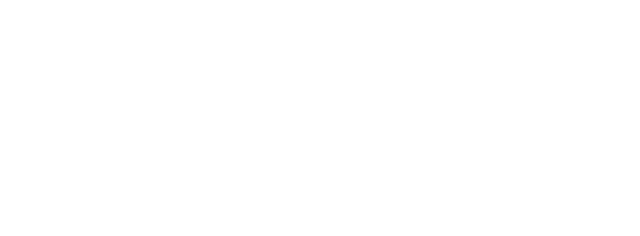
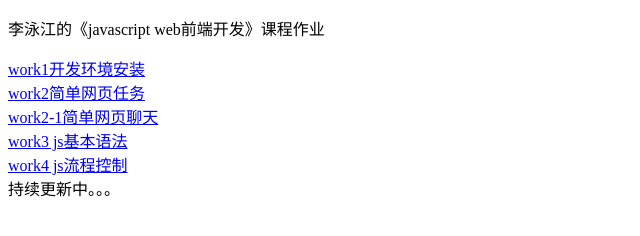
Before and after one commit to mijaclan/jswork, a plain HTML site: page index.html in a window 1280 px wide. Shown: the whole page, without its empty margins (0-640 px from the left). Drawn offline with Linux system fonts and the light colour scheme.

Commit message:
Update index.html

```diff
--- a/index.html
+++ b/index.html
@@ -1 +1,15 @@
-<html></html>
+
+<!DOCTYPE html>
+<head>
+<meta charset="utf-8">
+<title>李泳江的《javascript web前端开发》课程作业</title></head>
+<body>
+<p>李泳江的《javascript web前端开发》课程作业</p>
+<a href='work1/index.html'>work1开发环境安装</a><br>
+<a href='work2/index.html'>work2简单网页任务</a><br>
+<a href='work2-1/index1.html'>work2-1简单网页聊天</a><br>
+<a href='work3/index.html'>work3 js基本语法</a><br>
+<a href='work4/index.html'>work4 js流程控制</a><br>
+持续更新中。。。
+</body>
+</html>
```
